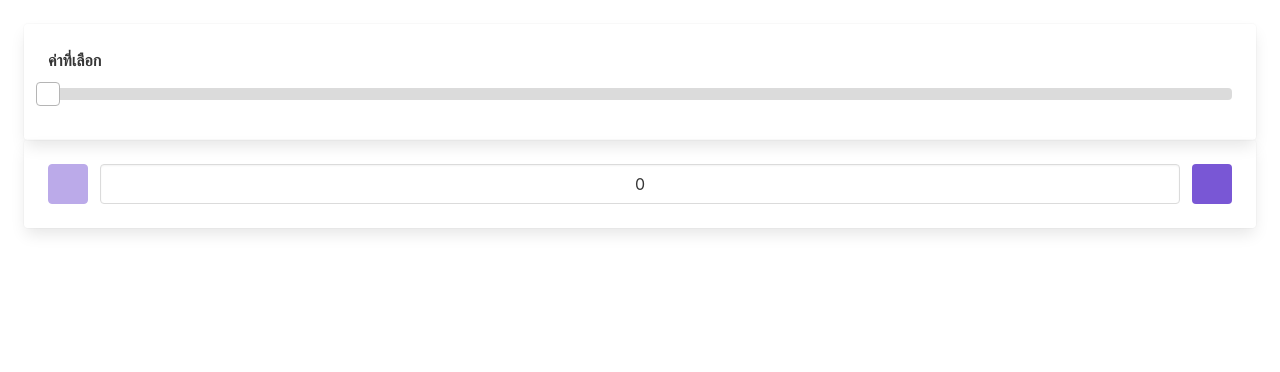
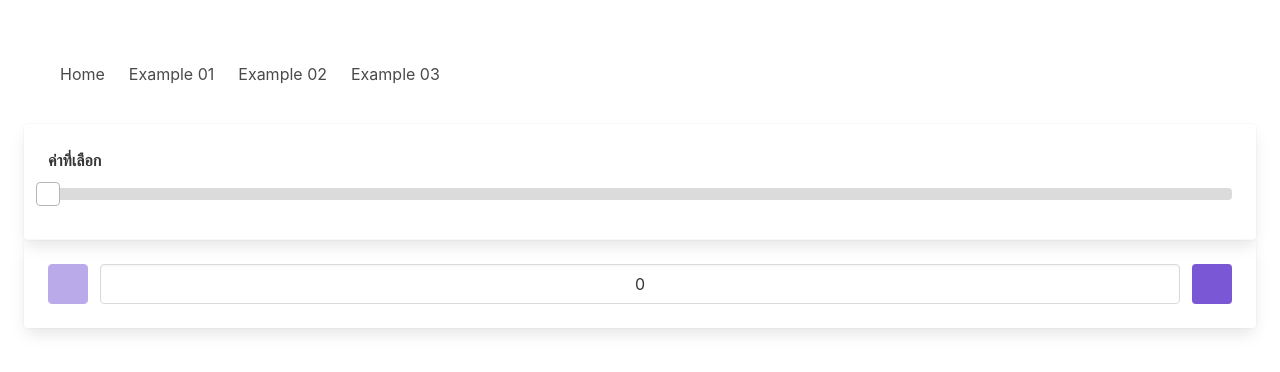
Before and after one commit to is322-1-2019/wk08-tao, a Vue app: page /#/ex02 in a window 1280 px wide. Shown: the top 372 px of the page. Built offline with nearby package versions, Linux system fonts and the light colour scheme.

Commit message:
Week 10 - Labwork

```diff
--- a/src/components/ex02/Ex02Page.vue
+++ b/src/components/ex02/Ex02Page.vue
@@ -1,5 +1,6 @@
 <template>
   <div class="card-content">
+    <nav-bar></nav-bar>
     <display-section class="card"></display-section>
     <number-input-section class="card"></number-input-section>
   </div>
--- a/src/components/ex03/Ex03Page.vue
+++ b/src/components/ex03/Ex03Page.vue
@@ -1,5 +1,6 @@
 <template>
   <div class="card-content">
+    <nav-bar></nav-bar>
     <person-form class="card"></person-form>
     <people-list class="card"></people-list>
     <active-people-list class="card"></active-people-list>
```
